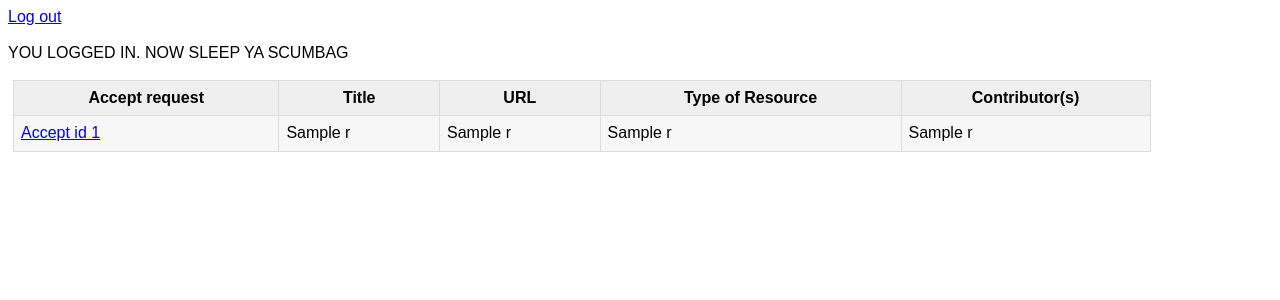
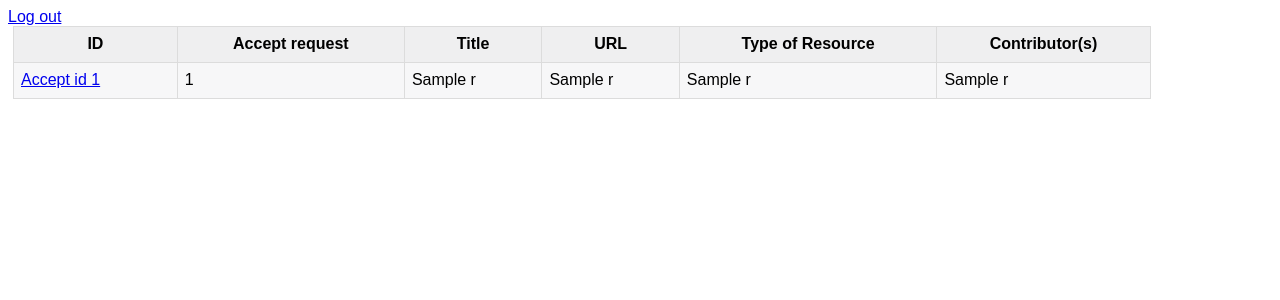
Before and after one commit to 25benjaminli/studyguidestuff, a Flask app: template templates/loggedin.html in a window 1280 px wide. Shown: the top 300 px of the page. Run offline with Flask 2, Linux system fonts and the light colour scheme; the template is opened without the code that fills it: most values are stand-ins (such as "Sample title", 1, 10 or a date in 2020).

Commit message:
added stuff

```diff
--- a/templates/archive.html
+++ b/templates/archive.html
@@ -30,12 +30,14 @@
         <table>
 
         <tr>
+          <th>ID</th>
           <th>Title</th>
           <th>Type</th>
           <th>Creators(s)</th>
         </tr>
         {% for r in rows %}
           <tr>
+            <td>{{r[0]}}</td>
             <td><a href ={{r[2]}} target = "_blank">{{r[1]}}</a></td>
             <td>{{r[3]}}</td>
             <td>{{r[4]}}</td>
--- a/templates/loggedin.html
+++ b/templates/loggedin.html
@@ -10,9 +10,10 @@
 </head>
 <body>
     <a href = "/logout">Log out</a>
-    <p>YOU LOGGED IN. NOW SLEEP YA SCUMBAG</p>
+    <!-- <p>YOU LOGGED IN. NOW SLEEP YA SCUMBAG</p> -->
     <table>
     <tr>
+        <th>ID</th>
         <th>Accept request</th>
         <th>Title</th>
         <th>URL</th>
@@ -31,6 +32,8 @@
         <tr>
             <td><a href = "/accept/{{id}}">Accept id {{id}}</a></td>
             <!-- <td>/accept/{{id}}</td> -->
+            <td>{{id}}</td>
+
             <td>{{title}}</td>
             <td>{{url}}</td>
             <td>{{type}}</td>
```
Also changed, not shown: database.db.
